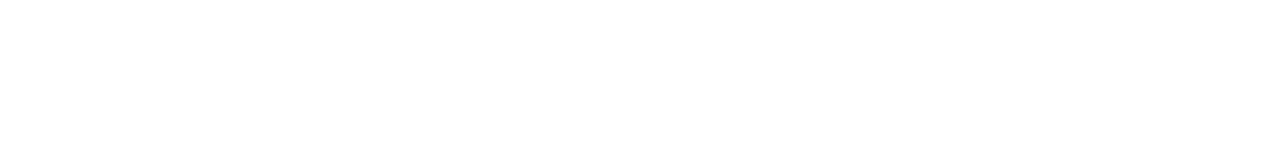
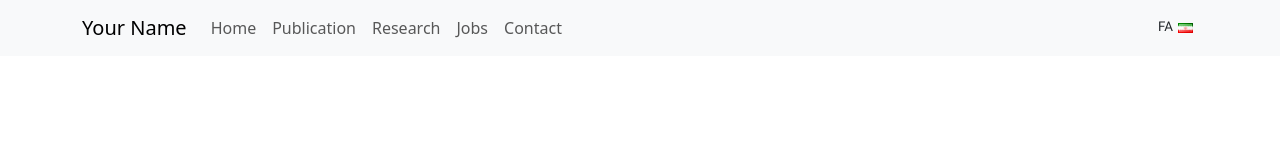
Before and after one commit to reza-azimifar/Academic-CV, a website: page index.html in a window 1280 px wide. Drawn offline with nearby package versions, Linux system fonts and the light colour scheme.

Commit message:
navbar creation and initialize

```diff
--- a/assets/css/style.css
+++ b/assets/css/style.css
@@ -0,0 +1,41 @@
+@font-face {
+    font-family: "vazir";
+    src: url("../fonts/vazir-400.eot");
+    src: url("../fonts/vazir-400.eot?#iefix") format("embedded-opentype"),
+        url("../fonts/vazir-400.woff2") format("woff2"),
+        url("../fonts/vazir-400.woff") format("woff"),
+        url("../fonts/vazir-400.ttf") format("truetype");
+    font-weight: 400;
+}
+
+@font-face {
+    font-family: "vazir";
+    src: url("../fonts/vazir-700.eot");
+    src: url("../fonts/vazir-700.eot?#iefix") format("embedded-opentype"),
+        url("../fonts/vazir-700.woff2") format("woff2"),
+        url("../fonts/vazir-700.woff") format("woff"),
+        url("../fonts/vazir-700.ttf") format("truetype");
+    font-weight: 700;
+}
+
+/* Navbar styles */
+#language {
+    cursor: pointer;
+    display: flex;
+    flex-direction: row-reverse;
+    align-items: center;
+    justify-content: center;
+    font-family: "vazir";
+    font-size: 13px;
+}
+
+#languageIcon {
+    width: 15px;
+    margin: 0 5px;
+}
+
+.collapse {
+    display: flex;
+    align-items: center;
+    justify-content: space-between;
+}
--- a/index.html
+++ b/index.html
@@ -15,9 +15,16 @@
         <script src="./node_modules/bootstrap/dist/js/bootstrap.js"></script>
         <script src="./node_modules/aos/dist/aos.js"></script>
 
+        <script>
+            $(function () {
+              $("#include_navbar").load("./utils/navbar.html");
+            });
+        </script>
+
         <title>Academic CV</title>
     </head>
 
     <body>
+        <div id="include_navbar"></div>
     </body>
 </html>
--- /dev/null
+++ b/utils/navbar.html
@@ -0,0 +1,21 @@
+<nav class="navbar navbar-expand-lg navbar-light bg-light" id="content_wrapper">
+  <div class="container">
+    <a class="navbar-brand" href="#" id="navbar_title">Your Name</a>
+    <button class="navbar-toggler" type="button" data-bs-toggle="collapse" data-bs-target="#myNavbar" aria-controls="myNavbar" aria-expanded="false" aria-label="Toggle navigation">
+      <span class="navbar-toggler-icon"></span>
+    </button>
+    <div class="collapse navbar-collapse" id="myNavbar">
+      <ul class="navbar-nav" id="navbar_links">
+        <li class="nav-item"><a class="nav-link" href="#">Home</a></li>
+        <li class="nav-item"><a class="nav-link" href="#">Publication</a></li>
+        <li class="nav-item"><a class="nav-link" href="#">Research</a></li>
+        <li class="nav-item"><a class="nav-link" href="#">Jobs</a></li>
+        <li class="nav-item"><a class="nav-link" href="#">Contact</a></li>
+      </ul>
+      <div id="language" class="language_wrapper">
+        <img src="../assets/images/icons/ir.png" id="languageIcon" alt="Language" />
+        <span id="languageText">FA</span>
+      </div>
+    </div>
+  </div>
+</nav>
```
